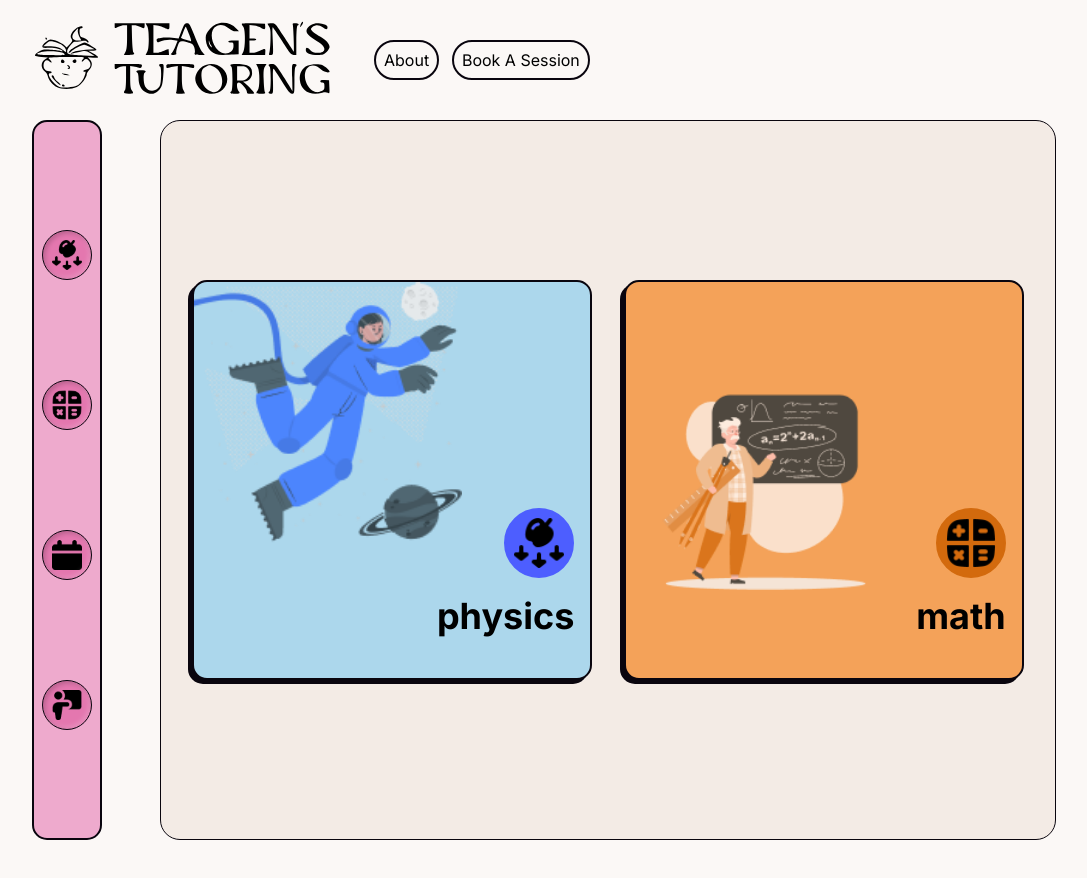
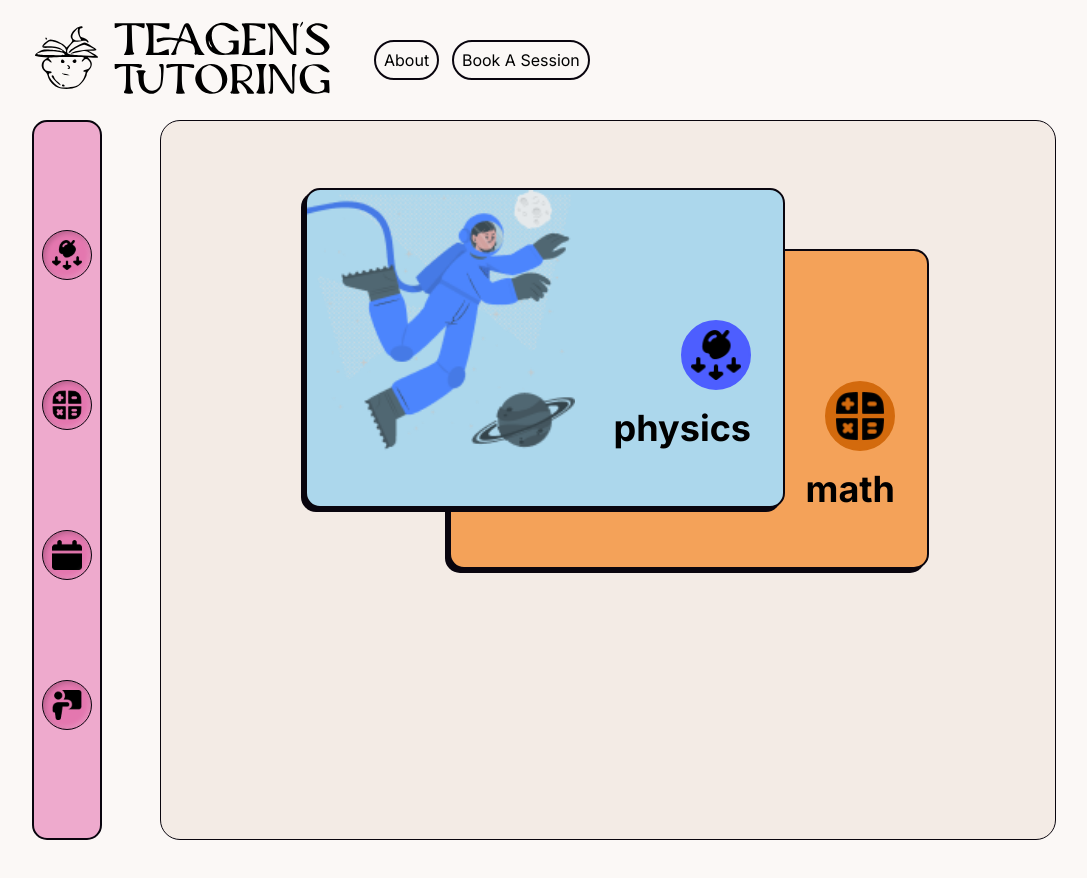
Before and after one commit to teagenkew/teagens-tutoring, a React (Vite) app: page / in a window 1280 px wide. Shown: the top 878 px of the page, without its empty margins (96-1183 px from the left). Built offline with nearby package versions, Linux system fonts and the light colour scheme; no server answers.

Commit message:
makes cards stack and hover

```diff
--- a/src/pages/HomePage/HomePage.scss
+++ b/src/pages/HomePage/HomePage.scss
@@ -20,6 +20,7 @@ body {
     margin-top: 0;
     height: auto;
     border-radius: 20px;
+    position: relative;
   }
 }
 
@@ -36,6 +37,12 @@ body {
   background-image: url("../../assets/physics-home.png");
   background-position-x: -20px;
   background-size: 180px;
+  @include desktop {
+    position: absolute;
+    z-index: 2;
+    top: 4.2rem;
+    left: 9rem;
+  }
 }
 
 .math {
@@ -44,7 +51,11 @@ body {
   background-position-x: -20px;
   background-size: 200px;
   @include desktop {
-    background-position-y: 5rem;
+    background-position-y: 2rem;
+    z-index: 1;
+    position: absolute; // Layer the cards on top of each other
+    top: 8rem;
+    left: 18rem;
   }
 }
 
@@ -59,10 +70,18 @@ body {
   align-items: flex-end;
   background-repeat: no-repeat;
   @include desktop {
-    height: 25rem;
-    width: 25rem;
+    height: 20rem;
+    width: 30rem;
     background-size: 18rem;
     justify-content: flex-start;
+    padding: 2.5rem 2rem;
+    transition: transform 0.3s ease, z-index 0.3s ease; // Smooth transition for hover effects
+    transform: scale(1); // Default scale
+    cursor: pointer;
+    &:hover {
+      transform: scale(1.03); // Enlarge the hovered card
+      z-index: 10; // Bring the hovered card to the front
+    }
   }
 }
 
@@ -96,7 +115,7 @@ body {
     font-size: 1.75rem;
     margin: 1rem 0;
     font-weight: 700;
-    @include desktop{
+    @include desktop {
       font-size: 36px;
     }
   }
```
